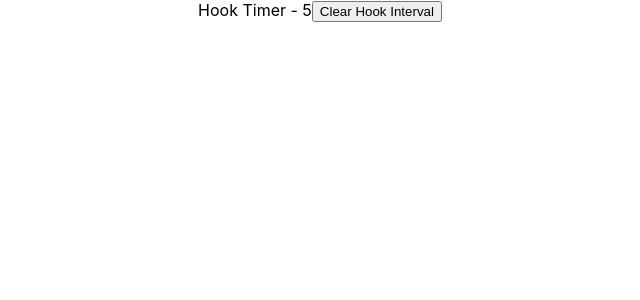
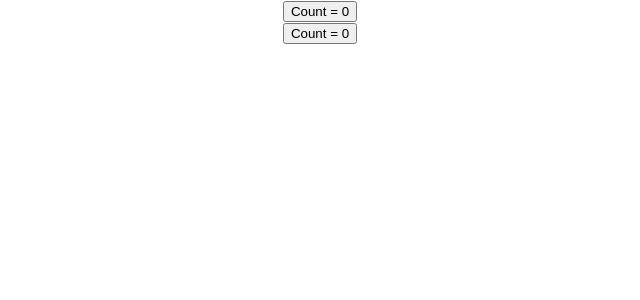
Before and after one commit to BandoCoder/hooks-lessons-2, a React (Create React App) app: page / in a window 1280 px wide. Shown: the top 300 px of the page, without its empty margins (320-960 px from the left). Built offline with nearby package versions, Linux system fonts and the light colour scheme.

Commit message:
custom hook 1

```diff
--- a/src/App.js
+++ b/src/App.js
@@ -3,6 +3,8 @@
 import Counter from "./components/Counter";
 import DataFetching from "./components/DataFetching";
 import DataFetchingTwo from "./components/DataFetchingTwo";
+import DocTitleOne from "./components/DocTitleOne";
+import DocTitleTwo from "./components/DocTitleTwo";
 import FocusInput from "./components/FocusInput";
 import HookTimer from "./components/HookTimer";
 import ParentComponent from "./components/ParentComponent";
@@ -10,7 +12,8 @@
 function App() {
   return (
     <div className="App">
-      <HookTimer />
+      <DocTitleOne />
+      <DocTitleTwo />
     </div>
   );
 }
--- /dev/null
+++ b/src/components/DocTitleOne.js
@@ -0,0 +1,15 @@
+import React, { useState, useEffect } from "react";
+import useDocumentTitle from "./Hooks/useDocumentTitle";
+
+function DocTitleOne() {
+  const [count, setCount] = useState(0);
+
+  useDocumentTitle(count);
+  return (
+    <div>
+      <button onClick={() => setCount(count + 1)}>Count = {count}</button>
+    </div>
+  );
+}
+
+export default DocTitleOne;
--- /dev/null
+++ b/src/components/DocTitleTwo.js
@@ -0,0 +1,15 @@
+import React, { useState, useEffect } from "react";
+import useDocumentTitle from "./Hooks/useDocumentTitle";
+
+function DocTitleTwo() {
+  const [count, setCount] = useState(0);
+
+  useDocumentTitle(count);
+  return (
+    <div>
+      <button onClick={() => setCount(count + 1)}>Count = {count}</button>
+    </div>
+  );
+}
+
+export default DocTitleTwo;
--- a/src/components/HookTimer.js
+++ b/src/components/HookTimer.js
@@ -23,3 +23,6 @@
 }
 
 export default HookTimer;
+
+//useRef can store any mutable value.
+//useRef can reference a dom node using ref attribute on the node.
--- /dev/null
+++ b/src/components/Hooks/useDocumentTitle.js
@@ -0,0 +1,10 @@
+import { useEffect } from "react";
+
+function useDocumentTitle(count) {
+  useEffect(() => {
+    document.title = `Count - ${count}`;
+  }, [count]);
+  return <div></div>;
+}
+
+export default useDocumentTitle;
```
